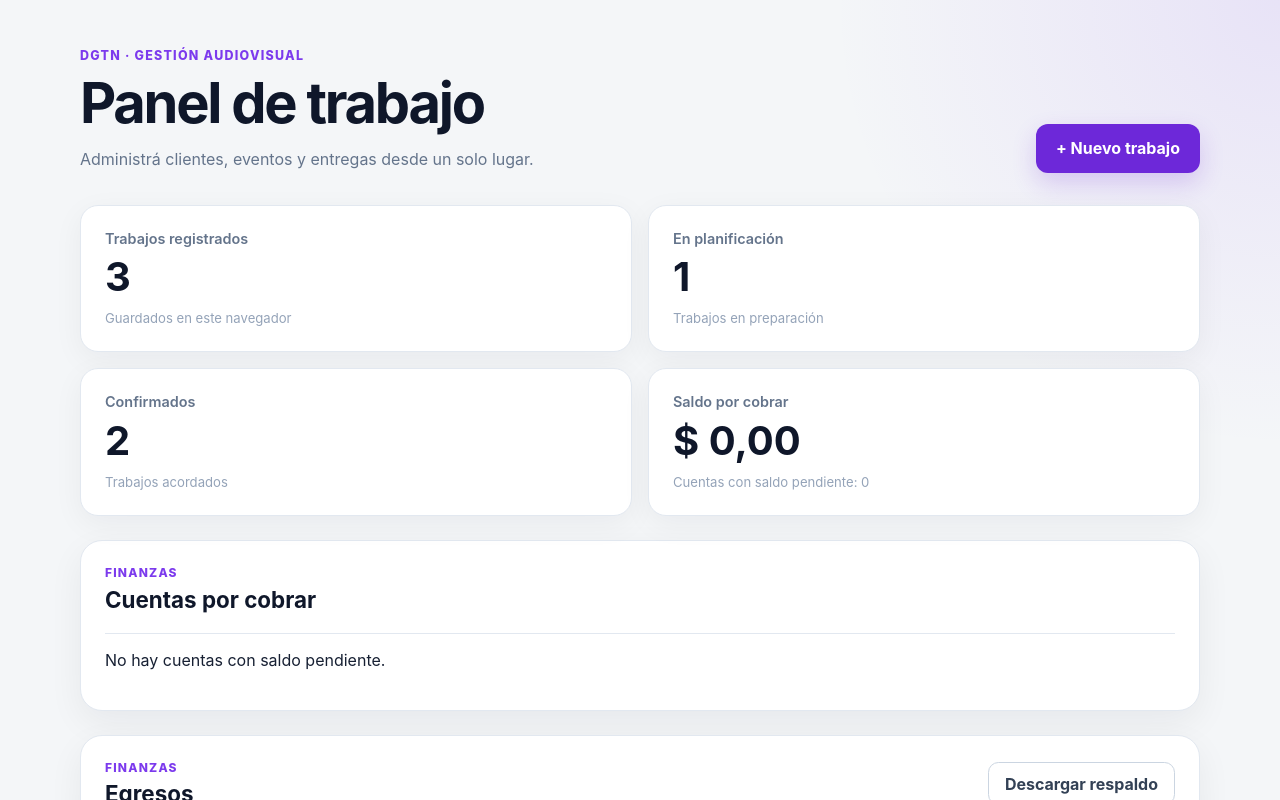
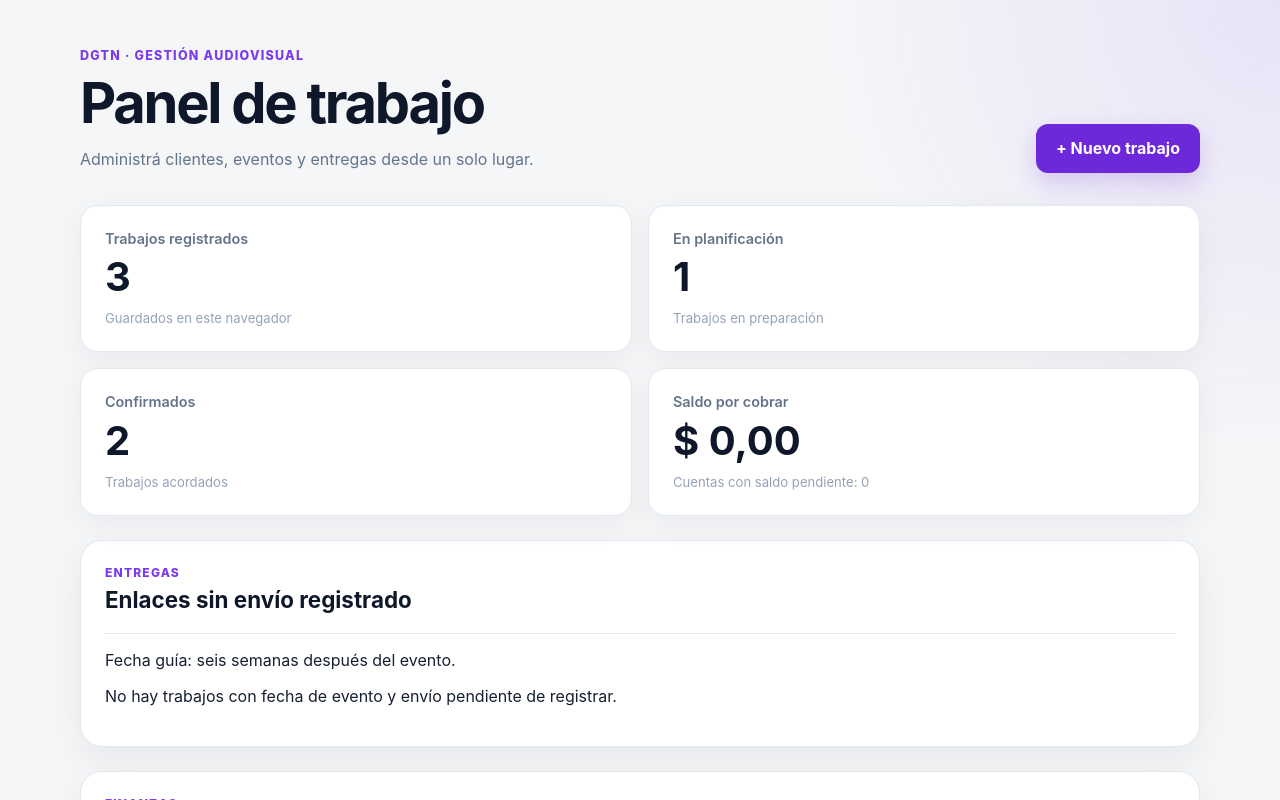
Before and after one commit to cristianegaitan/gestor-dgtn, a React (Vite) app: page / in a window 1280 px wide. Shown: the top 800 px of the page. Built offline with nearby package versions, Linux system fonts and the light colour scheme.

Commit message:
feat: list jobs without delivery links sent

```diff
--- a/src/App.jsx
+++ b/src/App.jsx
@@ -336,6 +336,12 @@ function App() {
     (suma, cuenta) => suma + cuenta.saldoCentavos,
     0,
   )
+
+  const trabajosSinEnlacesEnviados = trabajos
+    .filter((trabajo) => trabajo.fechaISO && !trabajo.fechaEnlacesEnviados)
+    .sort((primero, segundo) =>
+      primero.fechaISO.localeCompare(segundo.fechaISO),
+    )
 
   const resumen = [
     {
@@ -1316,6 +1322,40 @@ function App() {
               <span>{item.detalle}</span>
             </article>
           ))}
+        </section>
+
+        <section className="jobs-section expenses-section" aria-labelledby="entregas-title">
+          <div className="section-heading">
+            <div>
+              <p className="section-label">Entregas</p>
+              <h2 id="entregas-title">Enlaces sin envío registrado</h2>
+            </div>
+          </div>
+
+          <p>Fecha guía: seis semanas después del evento.</p>
+
+          {trabajosSinEnlacesEnviados.length === 0 ? (
+            <p>No hay trabajos con fecha de evento y envío pendiente de registrar.</p>
+          ) : (
+            <ul className="expense-list">
+              {trabajosSinEnlacesEnviados.map((trabajo) => (
+                <li key={trabajo.id}>
+                  <strong>{trabajo.cliente}</strong>
+                  <span>Evento: {trabajo.fecha}</span>
+                  <span>
+                    Fecha guía: {calcularFechaGuiaEntrega(trabajo.fechaISO)}
+                  </span>
+                  <button
+                    className="detail-button"
+                    type="button"
+                    onClick={() => abrirDetalle(trabajo.id)}
+                  >
+                    Ver trabajo
+                  </button>
+                </li>
+              ))}
+            </ul>
+          )}
         </section>
 
         <section className="jobs-section expenses-section" aria-labelledby="cobros-pendientes-title">
@@ -1538,7 +1578,7 @@ function App() {
               <article className="job-card" key={trabajo.id}>
                 <p className="job-date">{trabajo.fecha}</p>
                 <h3>{trabajo.cliente}</h3>
-                                <p className="job-service">{trabajo.servicio}</p>
+                <p className="job-service">{trabajo.servicio}</p>
                 <p className="job-service">
                   Contrato: {trabajo.estadoContrato === 'Firmado'
                     ? 'Firmado'
```
